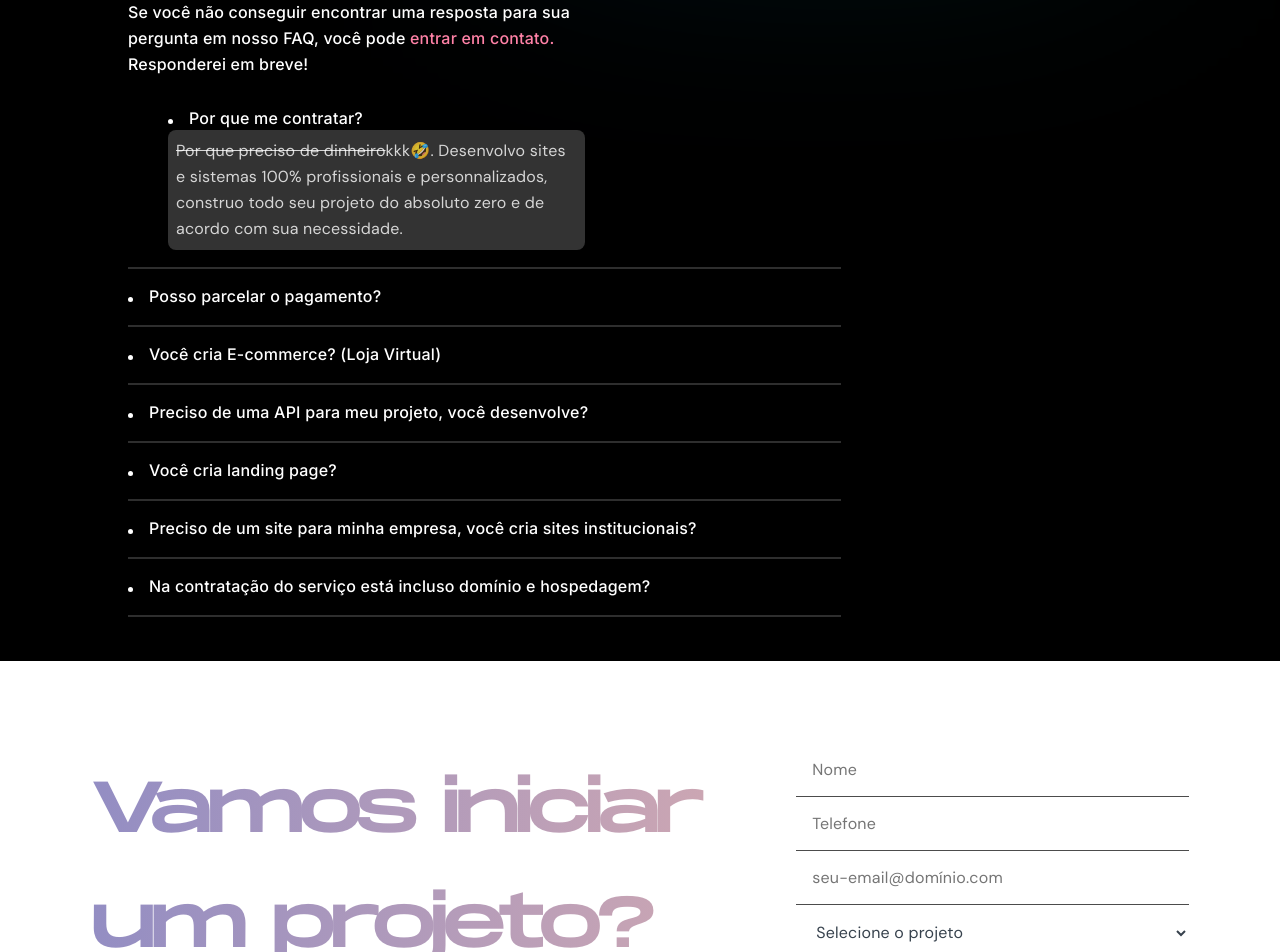
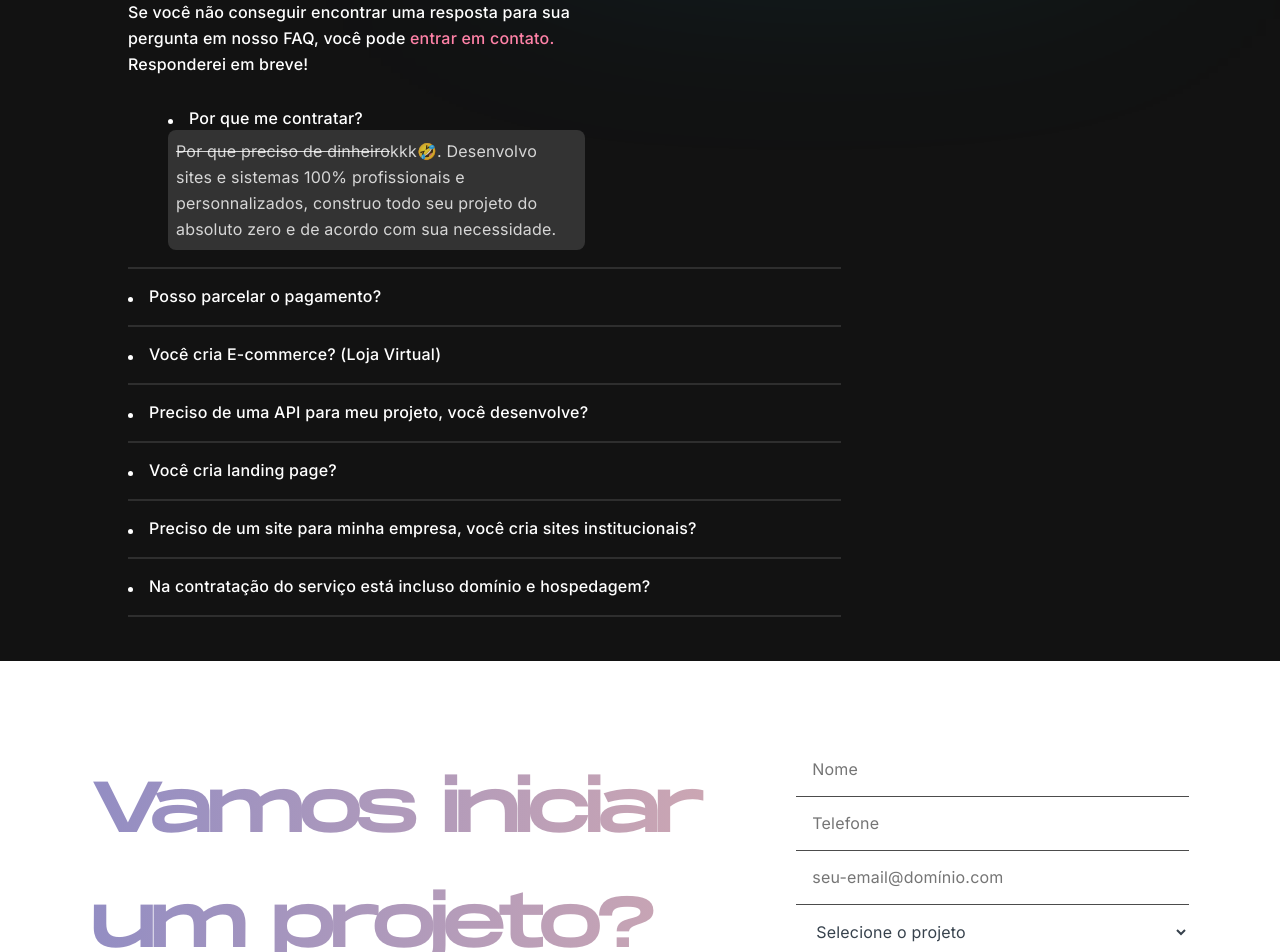
Before and after one commit to valdisneinilo/valdisnei, a Next.js app: page / in a window 1280 px wide. Shown: the part 2100-3052 px from the top of the page. Built offline with nearby package versions, Linux system fonts and the light colour scheme.

Commit message:
refatoração otimização

```diff
--- a/pages/index.js
+++ b/pages/index.js
@@ -105,6 +105,8 @@ export default function Home() {
   return (
     <div>
       <Head>
+
+
         <meta
           name="google-site-verification"
           content="modJdQ2HzlEyRr8r_h2bMUmKKXPHVL6JoK-iVOmFoR0"
@@ -117,6 +119,7 @@ export default function Home() {
         <meta
           property="og:title"
           content="Valdisnei Nilo || Desenvolvedor Full Stack"
+          key="title"
         />
         <meta
           property="og:description"
@@ -132,7 +135,7 @@ export default function Home() {
         <link rel="icon" href="/favicon.ico" />
       </Head>
 
-      <main className={styles.main}>
+      <main className={styles.main} style={{background: "#121212"}}>
         <div className={styles.whatsapp}>
           <a
             href="https://api.whatsapp.com/send?phone=5563991030921&text=Ol%C3%A1%2C%20preciso%20de%20um%20desenvolvedor%20para%20meu%20projeto%2C%20voc%C3%AA%20est%C3%A1%20dispon%C3%ADvel%3F"
@@ -177,7 +180,7 @@ export default function Home() {
           </ul>
         </header>
 
-        <section className={styles.home}>
+        <section className={styles.home }>
           <div className={styles.tituloContainer}>
             <div>
               <div className={styles.ellipse1 + " animaBlur"}></div>
@@ -473,14 +476,14 @@ export default function Home() {
               action=""
               method="POST"
               className={styles.formulario}
-              autoComplete="none"
+              autoComplete="off"
             >
               <input
                 type="text"
                 id="nome"
                 placeholder="Nome"
                 name="name"
-                autoComplete="none"
+                autoComplete="off"
                 required
                 value={nome}
                 onChange={(e) => {
@@ -493,7 +496,7 @@ export default function Home() {
                 id="telefone"
                 placeholder="Telefone"
                 name="telefone"
-                autoComplete="none"
+                autoComplete="off"
                 required
                 onChange={(e) => {
                   setTelefone(e.target.value);
@@ -510,14 +513,13 @@ export default function Home() {
                   setEmail(e.target.value);
                 }}
                 required
-                autoComplete="none"
+                autoComplete="off"
                 value={email}
               />
 
               <select
                 name="projeto"
                 id="projeto"
-                type="select"
                 value={projeto}
                 onChange={(e) => {
                   setProjeto(e.target.value);
--- a/styles/globals.css
+++ b/styles/globals.css
@@ -1,4 +1,4 @@
-@import url('https://fonts.googleapis.com/css2?family=DM+Sans:wght@400;500&family=Inter:wght@400;500&display=swap');
+@import url('https://fonts.googleapis.com/css2?family=Inter:wght@400;500&display=swap');
 
 @font-face {
   font-family: Monument800;
```
Also changed, not shown: styles/Home.module.css.
